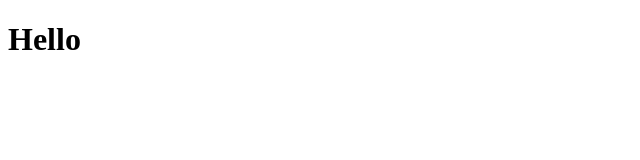
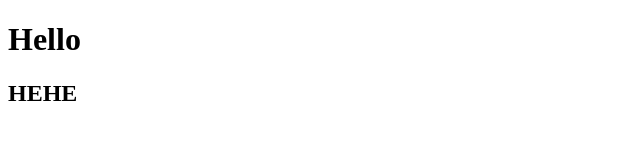
Before and after one commit to Castillo-KrystelCaye/Teaching-Git-Pull-Request, a plain HTML site: page index.html in a window 1280 px wide. Shown: the whole page, without its empty margins (0-640 px from the left). Drawn offline with Linux system fonts and the light colour scheme.

Commit message:
add file

```diff
--- a/index.html
+++ b/index.html
@@ -7,5 +7,6 @@
 </head>
 <body>
     <h1> Hello </h1>
+    <h2>HEHE</h2>
 </body>
 </html>
```
